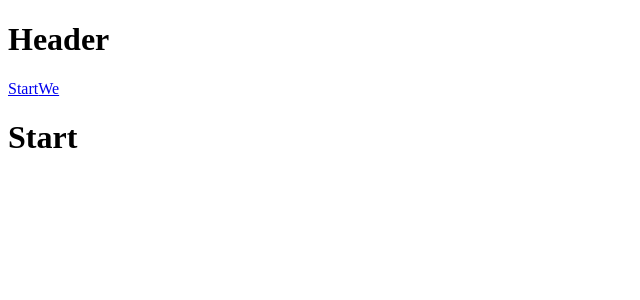
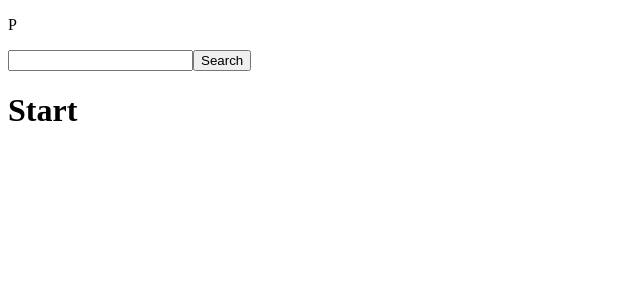
Before and after one commit to fcogallegos/producthunt_next, a Next.js app: page / in a window 1280 px wide. Shown: the top 300 px of the page, without its empty margins (0-640 px from the left). Built offline with nearby package versions, Linux system fonts and the light colour scheme.

Commit message:
adding elements to Header

```diff
--- /dev/null
+++ b/components/layout/Header.js
@@ -0,0 +1,24 @@
+import React from 'react';
+import Search from '../ui/Search';
+
+const Header = () => {
+    return (
+        <header>
+            <div>
+                <div>
+                    <p>P</p>
+
+                    <Search />
+
+                    { /* Nav here */ }
+                </div>
+
+                <div>
+                    {/* Menu of administration */}
+                </div>
+            </div>
+        </header>
+     );
+}
+
+export default Header;
--- a/components/layout/Layout.js
+++ b/components/layout/Layout.js
@@ -1,15 +1,11 @@
 import React from 'react';
 import Link from 'next/link';
+import Header from './Header';
 
 const Layout = props => {
     return (
         <>
-            <h1>Header</h1>
-
-            <nav>
-                <Link href="/">Start</Link>
-                <Link href="/we">We</Link>
-            </nav>
+            <Header />
 
             <main>
                 {props.children}
--- /dev/null
+++ b/components/ui/Search.js
@@ -0,0 +1,13 @@
+import React from 'react';
+
+const Search = () => {
+    return (
+        <form>
+            <input type="text" />
+
+            <button type="submit">Search</button>
+        </form>
+     );
+}
+
+export default Search;
```
